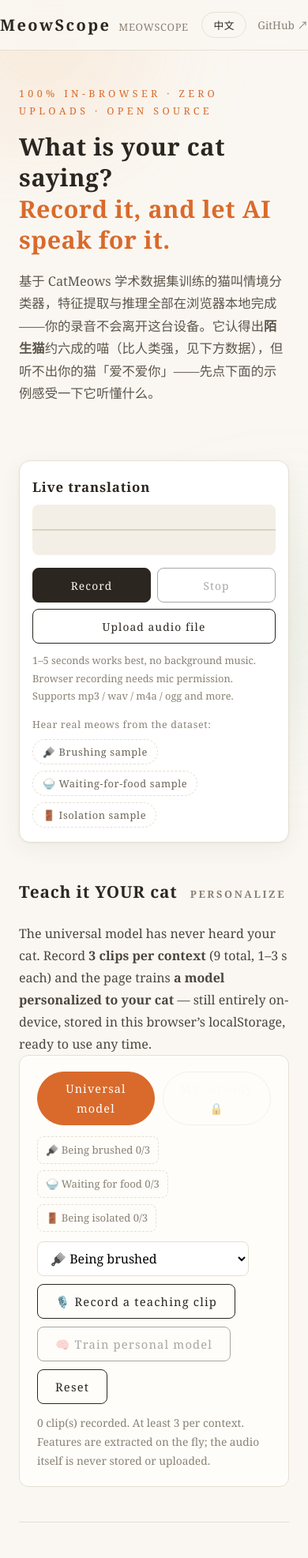
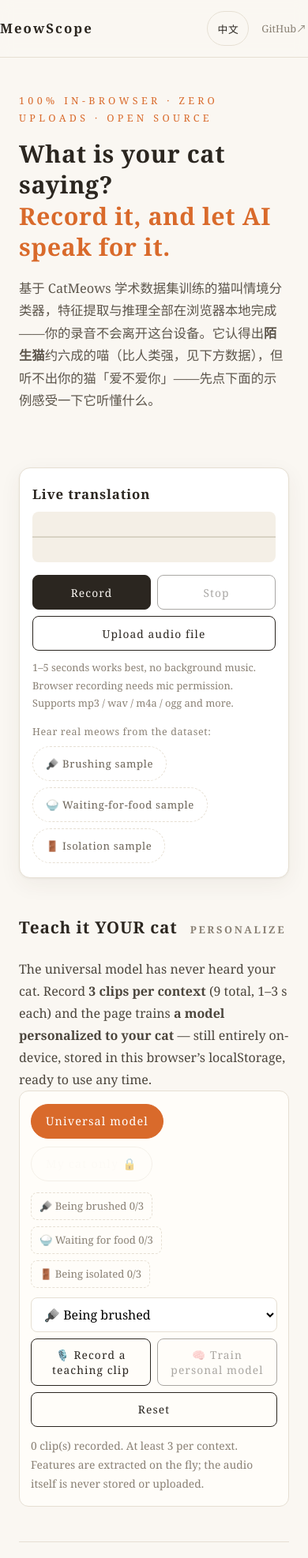
Before and after one commit to 88lin/meowscope, a plain HTML site: page public/index.html in a window 390 px wide. Shown: the top 1973 px of the page at 79% size. Drawn offline with Linux system fonts and the light colour scheme.

Commit message:
v7: remove all decorative animations per feedback; mobile fixes (header 320-480px, 44px tap targets, personal controls grid)

```diff
--- a/public/index.html
+++ b/public/index.html
@@ -25,21 +25,7 @@
     background:var(--bg); color:var(--ink);
     font-family:"Source Han Serif SC","Noto Serif SC","Songti SC",Georgia,serif;
     line-height:1.75;
-    position:relative;
   }
-  /* soft animated aurora blobs (Color4Bg vibe) — fixed, behind content, no repaint of text */
-  body::before, body::after{
-    content:""; position:fixed; z-index:-1; border-radius:50%;
-    filter:blur(90px); opacity:.35; pointer-events:none;
-  }
-  body::before{ width:52vw; height:52vw; left:-12vw; top:-14vw;
-    background:radial-gradient(circle at 35% 35%, #f6c89a, #f2a65e 55%, transparent 75%);
-    animation:drift1 26s ease-in-out infinite alternate; }
-  body::after{ width:46vw; height:46vw; right:-14vw; bottom:-10vw;
-    background:radial-gradient(circle at 60% 60%, #cfe3d2, #9cc4a8 55%, transparent 78%);
-    animation:drift2 32s ease-in-out infinite alternate; }
-  @keyframes drift1{ to{ transform:translate(9vw,7vh) scale(1.12); } }
-  @keyframes drift2{ to{ transform:translate(-8vw,-6vh) scale(1.08); } }
   ::selection{background:var(--accent-soft)}
   .wrap{max-width:880px;margin:0 auto;padding:0 24px}
   a{color:var(--accent);text-decoration:none}
@@ -76,13 +62,6 @@
     letter-spacing:.08em;transition:transform .08s ease, opacity .15s, background .15s, border-color .15s;
     -webkit-tap-highlight-color:transparent;touch-action:manipulation;min-height:44px;
   }
-  button{position:relative;overflow:hidden}
-  button::after{ /* sheen sweep on hover (uiverse vibe) */
-    content:""; position:absolute; inset:0; transform:translateX(-120%) skewX(-18deg);
-    background:linear-gradient(90deg, transparent, rgba(255,255,255,.22), transparent);
-    transition:transform .55s ease; pointer-events:none;
-  }
-  button:hover:not(:disabled)::after{transform:translateX(120%) skewX(-18deg)}
   button:hover:not(:disabled){background:#443c32;border-color:#443c32}
   button:active{transform:translateY(1px)}
   button.ghost{background:transparent;color:var(--ink)}
@@ -114,9 +93,9 @@
   .demos{display:flex;gap:8px;flex-wrap:wrap;margin-top:14px;align-items:center}
   .demos .lbl{font-size:.78rem;color:var(--muted);letter-spacing:.05em}
   .demo-btn{
-    font-family:inherit;font-size:.8rem;padding:6px 12px;border-radius:99px;
+    font-family:inherit;font-size:.82rem;padding:10px 16px;border-radius:99px;
     border:1px dashed var(--line);background:transparent;color:#6b6357;cursor:pointer;
-    letter-spacing:.05em;min-height:0;
+    letter-spacing:.05em;min-height:44px;
   }
   .demo-btn:hover{border-color:var(--accent);color:var(--accent);background:var(--accent-soft)}
   .demo-btn.playing{border-style:solid;border-color:var(--accent);background:var(--accent-soft);color:var(--accent)}
@@ -133,23 +112,28 @@
   .p-controls select{font:inherit;padding:9px 12px;border:1px solid var(--line);border-radius:8px;background:#fff}
   .p-status{margin-top:12px;font-size:.86rem;color:var(--muted)}
   .mode-tag{margin-left:auto;font-size:.72rem;border:1px solid var(--accent);color:var(--accent);border-radius:999px;padding:3px 10px;white-space:nowrap}
-  .lang-btn{font-size:.8rem;padding:6px 14px;border-radius:999px;min-height:0;border:1px solid var(--line);letter-spacing:.05em}
+  .lang-btn{font-size:.8rem;padding:8px 16px;border-radius:999px;min-height:44px;border:1px solid var(--line);letter-spacing:.05em}
+  @media (max-width:480px){
+    .logo b{font-size:1.05rem}
+    .logo span{display:none}
+    .gh-link{font-size:.8rem;display:inline-flex;align-items:center;min-height:44px;padding:0 2px}
+    .topbar{gap:8px}
+    .topbar > span:last-child{margin-left:auto;gap:8px}
+    .lang-btn{padding:8px 12px}
+  }
+  @media (max-width:360px){
+    .gh-link .gh-word{display:none} /* icon only */
+    .logo span{display:none}
+  }
 
   /* ---------- sections ---------- */
   section{padding:56px 0;border-bottom:1px solid var(--line)}
-  /* scroll reveal (60fps.design vibe) */
-  .reveal{opacity:0; transform:translateY(26px); transition:opacity .7s cubic-bezier(.2,.7,.2,1), transform .7s cubic-bezier(.2,.7,.2,1)}
-  .reveal.in{opacity:1; transform:none}
-  .cards .card.reveal:nth-child(2){transition-delay:.08s}
-  .cards .card.reveal:nth-child(3){transition-delay:.16s}
-  .cards .card.reveal:nth-child(4){transition-delay:.24s}
   section h2{font-size:1.3rem;margin-bottom:20px;letter-spacing:.04em}
   section h2 small{font-size:.8rem;color:var(--muted);letter-spacing:.2em;margin-left:10px}
   p.body{color:#4c463d;max-width:700px}
 
   .cards{display:grid;grid-template-columns:repeat(auto-fit,minmax(230px,1fr));gap:14px;margin-top:24px}
-  .card{background:var(--card);border:1px solid var(--line);border-radius:12px;padding:20px;transition:box-shadow .2s ease, transform .2s ease}
-  .card:hover{box-shadow:0 6px 20px rgba(60,50,40,.08);transform:translateY(-2px)}
+  .card{background:var(--card);border:1px solid var(--line);border-radius:12px;padding:20px}
   .card h3{font-size:.95rem;margin-bottom:8px}
   .card h3 .tag{font-size:.7rem;color:var(--muted);letter-spacing:.15em;margin-right:6px}
   .card p{font-size:.86rem;color:#6b6357}
@@ -172,6 +156,14 @@
     .controls{gap:8px}
     .controls button{flex:1 1 40%;padding:10px 12px;font-size:.86rem}
     section{padding:44px 0}
+    /* personalization: tidy 2-col grid */
+    .personal-box{padding:16px 14px}
+    .p-controls{display:grid;grid-template-columns:1fr 1fr;gap:8px}
+    .p-controls select{grid-column:1 / -1;min-height:44px}
+    .p-controls button{min-height:44px;padding:10px 8px;font-size:.86rem}
+    .p-controls #p-reset{grid-column:1 / -1}
+    .p-mode{flex-wrap:wrap}
+    .mode-btn{min-height:44px}
     .verdict{flex-direction:row;gap:12px;padding:14px 16px}
     .verdict .emoji{font-size:1.6rem}
     canvas#wave{height:64px}
@@ -186,7 +178,6 @@
   @media (prefers-reduced-motion: reduce){
     .card,.bar-fill,button{transition:none!important;animation:none!important}
     .rec-dot{animation:none}
-    body::before,body::after{animation:none}
   }
 </style>
 </head>
@@ -195,7 +186,7 @@
 <header>
   <div class="wrap topbar">
     <div class="logo"><b>MeowScope</b><span>MEOWSCOPE</span></div>
-    <span style="display:flex;gap:14px;align-items:center"><button id="lang-btn" class="ghost lang-btn"></button><a class="gh-link" href="https://github.com/88lin/meowscope" target="_blank" rel="noopener">GitHub ↗</a></span>
+    <span style="display:flex;gap:14px;align-items:center"><button id="lang-btn" class="ghost lang-btn"></button><a class="gh-link" href="https://github.com/88lin/meowscope" target="_blank" rel="noopener" aria-label="GitHub"><span class="gh-word">GitHub</span> ↗</a></span>
   </div>
 </header>
 
@@ -242,7 +233,7 @@
     </div>
   </div>
 
-  <section id="personal" class="reveal">
+  <section id="personal">
     <h2><span data-i18n="p.h2"></span> <small data-i18n="p.h2s"></small></h2>
     <p class="body" data-i18n="p.intro"></p>
     <div class="personal-box">
@@ -265,7 +256,7 @@
     </div>
   </section>
 
-  <section id="how" class="reveal">
+  <section id="how">
     <h2><span data-i18n="how.h2"></span> <small data-i18n="how.h2s"></small></h2>
     <p class="body" data-i18n="how.intro"></p>
     <div class="cards">
@@ -287,7 +278,7 @@
     </div>
   </section>
 
-  <section id="honest" class="reveal">
+  <section id="honest">
     <h2><span data-i18n="h.h2"></span> <small data-i18n="h.h2s"></small></h2>
     <p class="body" data-i18n="h.intro"></p>
     <table class="metrics" id="metrics-table"></table>
@@ -297,7 +288,7 @@
     </div>
   </section>
 
-  <section id="tech" class="reveal">
+  <section id="tech">
     <h2><span data-i18n="t.h2"></span> <small data-i18n="t.h2s"></small></h2>
     <p class="body" data-i18n="t.intro"></p>
     <div class="cards">
@@ -308,7 +299,7 @@
     <p class="body" style="margin-top:18px" data-i18n="t.footnote"></p>
   </section>
 
-  <section id="science" class="reveal">
+  <section id="science">
     <h2><span data-i18n="s.h2"></span> <small data-i18n="s.h2s"></small></h2>
     <p class="body" data-i18n="s.intro"></p>
     <div class="cards">
@@ -320,7 +311,7 @@
     <p class="note" style="margin-top:14px" data-i18n="s.footnote"></p>
   </section>
 
-  <section id="limits" class="reveal">
+  <section id="limits">
     <h2><span data-i18n="l.h2"></span> <small data-i18n="l.h2s"></small></h2>
     <p class="body" data-i18n="l.intro"></p>
     <div class="cards">
@@ -330,7 +321,7 @@
     </div>
   </section>
 
-  <section id="oss" class="reveal">
+  <section id="oss">
     <h2><span data-i18n="o.h2"></span> <small data-i18n="o.h2s"></small></h2>
     <p class="body" data-i18n="o.intro"></p>
     <div class="cards">
@@ -349,25 +340,6 @@
   </div>
 </footer>
 
-<script>
-/* scroll reveal — 60fps.design vibe; no-op under reduced motion */
-(function(){
-  if(matchMedia('(prefers-reduced-motion: reduce)').matches){
-    document.addEventListener('DOMContentLoaded',()=>{
-      document.querySelectorAll('.reveal').forEach(el=>el.classList.add('in'));
-    });
-    return;
-  }
-  const io=new IntersectionObserver(es=>es.forEach(e=>{
-    if(e.isIntersecting){ e.target.classList.add('in'); io.unobserve(e.target); }
-  }),{threshold:.12});
-  document.addEventListener('DOMContentLoaded',()=>{
-    document.querySelectorAll('.reveal').forEach(el=>io.observe(el));
-    document.querySelectorAll('.cards').forEach(c=>c.querySelectorAll(':scope > .card').forEach(el=>el.classList.add('reveal')));
-    document.querySelectorAll('.cards .card.reveal').forEach(el=>io.observe(el));
-  });
-})();
-</script>
 <script type="module">
 import { extractFeatures, extractF0Stats } from './features.js';
 import { DEMOS } from './demos.js';
```
